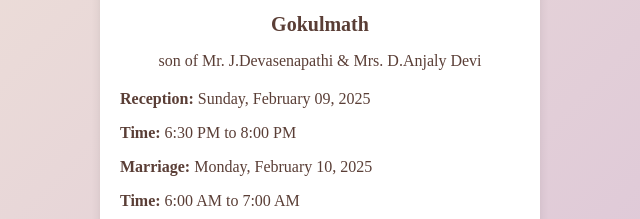
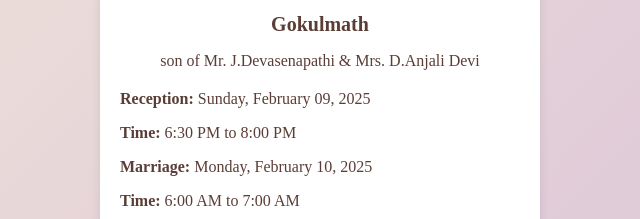
Before and after one commit to Jayasurya-D/Invite-, a plain HTML site: page index.html in a window 1280 px wide. Shown: the part 346-565 px from the top of the page, 320-960 px from the left. Drawn offline with Linux system fonts and the light colour scheme.

Commit message:
Update index.html

```diff
--- a/index.html
+++ b/index.html
@@ -16,7 +16,7 @@
             <h2 class="animate-text">Jevitha</h2>
             <p class="animate-text">with</p>
             <h2 class="animate-text">Gokulmath</h2>
-            <p class="animate-text">son of Mr. J.Devasenapathi & Mrs. D.Anjaly Devi</p>
+            <p class="animate-text">son of Mr. J.Devasenapathi & Mrs. D.Anjali Devi</p>
             <div class="details animate-text">
                 <p><strong>Reception:</strong> Sunday, February 09, 2025</p>
                 <p><strong>Time:</strong> 6:30 PM to 8:00 PM</p>
```
